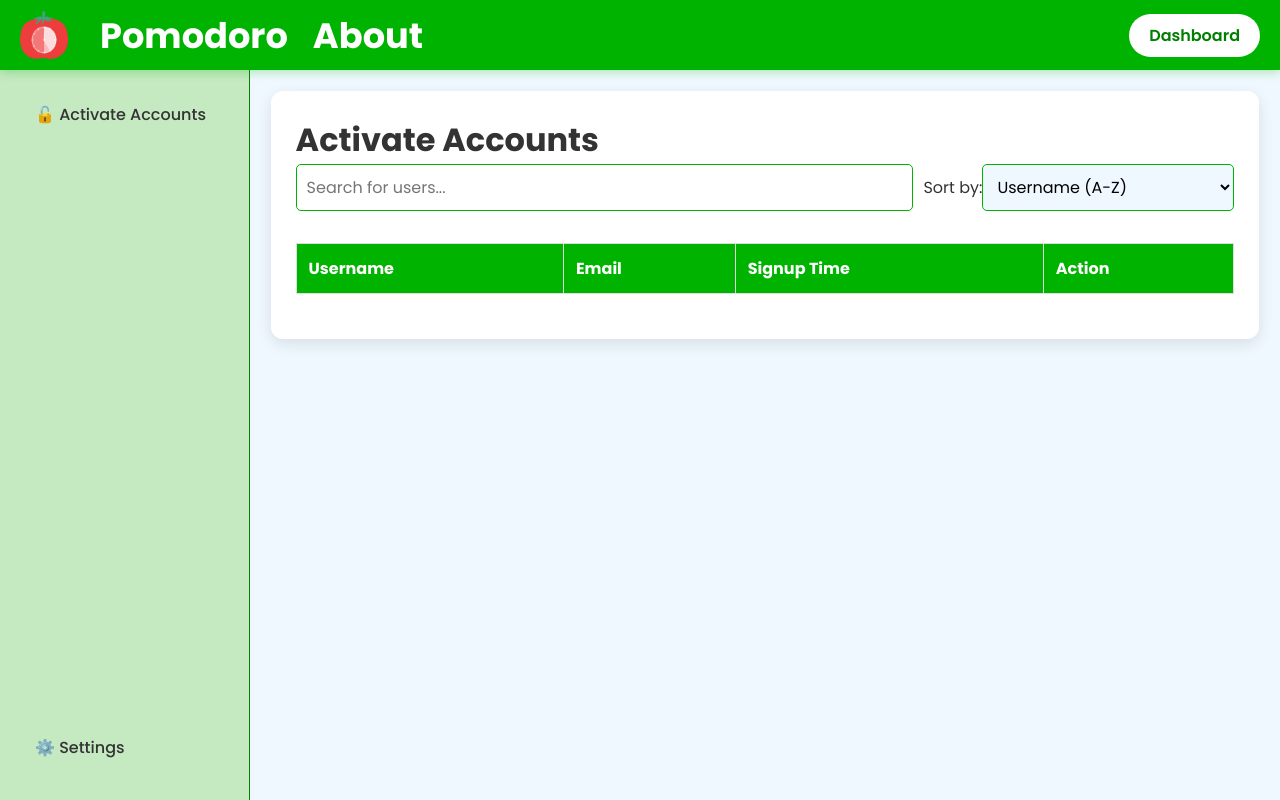
After one commit to chaulagainrupak/pomodoro-log, a Flask app: page /adminDashboard in a window 1280 px wide. The commit adds this page. Run offline with Flask 3, Linux system fonts and the light colour scheme; a user stored in the database is signed in; lists and menus that the app fills with data are empty.

Commit message:
Created admin dashboard with some awesome css changes.

```diff
--- a/app.py
+++ b/app.py
@@ -16,6 +16,8 @@ from werkzeug.security import generate_password_hash, check_password_hash
 from models import *
 from datetime import datetime , timedelta
 import time
+import re
+
 
 app = Flask(__name__)
 app.config['SECRET_KEY'] = 'super secret key man!'
@@ -74,38 +76,55 @@ def login():
             db.session.commit()
             return redirect(url_for('dashboard'))
         else:
-            flash('Invalid username or email, password, or account not activated')
+            flash('Invalid username or email, password, or account not activated', 'error')
     return render_template('login.html')
 
-@app.route('/signup', methods=['POST'])
+@app.route('/signup', methods=['GET', 'POST'])
 def signup():
     if request.method == 'POST':
         username = request.form['username']
         password = request.form['password']
         email = request.form['email']
-        existing_user = User.query.filter_by(username=username).first()
-        if existing_user:
-            flash('Username already exists!')
-        else:
-            hashed_password = generate_password_hash(password, method='pbkdf2:sha256')
-            new_user = User(username=username, password=hashed_password, activate=False, email=email)
-            db.session.add(new_user)
-            db.session.commit()
 
-            # Create default user preferences
-            preferences = UserPreferences(user_id=new_user.id)
-            db.session.add(preferences)
-            db.session.commit()
+        # Validate username and password
+        if not re.match(r'^[a-zA-Z0-9_]{3,}$', username):
+            flash('Username must be at least 3 characters long and contain only letters, numbers, and underscores.', 'error')
+            return redirect(url_for('signup'))
+        if not re.match(r'^(?=.*[A-Za-z])(?=.*\d)(?=.*[@$!%*?&])[A-Za-z\d@$!%*?&]{8,}$', password):
+            flash('Password must be at least 8 characters long and contain a letter, a number, and a special character.', 'error')
+            return redirect(url_for('signup'))
 
-            flash('Account created successfully! Please wait for activation.')
-            return redirect(url_for('login'))
-    return redirect(url_for('login'))
+        try:
+            existing_user = User.query.filter_by(username=username).first()
+            existing_email = User.query.filter_by(email=email).first()
+            if existing_user:
+                flash('Username already exists!', 'error')
+            elif existing_email:
+                flash('Email already exists!', 'error')
+            else:
+                hashed_password = generate_password_hash(password, method='pbkdf2:sha256')
+                new_user = User(username=username, password=hashed_password, activate=False, email=email)
+                db.session.add(new_user)
+                db.session.commit()
+
+                # Create default user preferences
+                preferences = UsersPreferences(user_id=new_user.id)
+                db.session.add(preferences)
+                db.session.commit()
+
+                flash('Account created successfully! Please wait for activation.', 'success')
+                return redirect(url_for('login'))
+        except Exception as e:
+            print(e)
+            flash('An error occurred while creating your account. Please try again.', 'error')
+            db.session.rollback()
+    return render_template('login.html')
+
 
 @app.route('/logout')
 @login_required
 def logout():
     logout_user()
-    return redirect(url_for('hello'))
 
 @app.route('/dashboard')
 @login_required
@@ -113,6 +132,15 @@ def dashboard():
     preferences = UsersPreferences.query.filter_by(user_id=current_user.id).first()
     return render_template('dashboard.html', user=current_user, preferences=preferences)
 
+@app.route('/adminDashboard')
+@login_required
+def adminDashboard():
+    if current_user.role == 'admin':
+        page = request.args.get('page', 1, type=int)
+        users = User.query.filter_by(activate=False).paginate(page=page, per_page=20)
+        return render_template('adminDashboard.html', users=users)
+    else:
+        return redirect('/')
 
 
 @app.route('/activate_user/<int:user_id>', methods=['POST'])
--- /dev/null
+++ b/static/admin.css
@@ -0,0 +1,180 @@
+
+.container {
+    max-width: 1200px;
+    margin: 20px auto;
+    padding: 20px;
+    background-color: white;
+    box-shadow: 0 0 10px rgba(0, 0, 0, 0.1);
+}
+
+
+.user-table {
+    margin-top: 2rem;
+    width: 100%;
+    border-collapse: collapse;
+    margin-bottom: 20px;
+}
+
+.user-table th, .user-table td {
+    border: 1px solid #ddd !important;
+    padding: 12px;
+    text-align: left;
+}
+
+.user-table th {
+    background-color: #f2f2f2;
+    font-weight: bold;
+}
+
+.user-table tr:nth-child(even) {
+    background-color: #f9f9f9;
+}
+
+.user-table tr:hover {
+    background-color: #f1f1f1;
+}
+
+button {
+    padding: 8px 16px;
+    background-color: #4CAF50;
+    color: white;
+    border: none;
+    cursor: pointer;
+    border-radius: 4px;
+}
+
+button:hover {
+    background-color: #45a049;
+}
+
+/* Search and Sort Container */
+.search-container {
+    margin-bottom: 20px;
+    display: flex;
+    justify-content: space-between;
+    align-items: center;
+    flex-wrap: wrap;
+  }
+
+  #searchInput {
+    padding: 10px;
+    font-size: 1rem;
+    border: 1px solid var(--primary-green);
+    border-radius: 5px;
+    flex-grow: 1;
+    margin-right: 10px;
+  }
+
+  #sortSelect {
+    padding: 10px;
+    font-size: 1rem;
+    border: 1px solid var(--primary-green);
+    border-radius: 5px;
+    background-color: var(--background-white);
+  }
+
+  /* User Table */
+  .user-table {
+    width: 100%;
+    border-collapse: collapse;
+    margin-bottom: 20px;
+  }
+
+  .user-table th, .user-table td {
+    padding: 12px;
+    text-align: left;
+    border-bottom: 1px solid #ddd;
+  }
+
+  .user-table th {
+    background-color: var(--primary-green);
+    color: var(--text-light);
+  }
+
+  .user-table tr:nth-child(even) {
+    background-color: #f2f2f2;
+  }
+
+  .user-table tr:hover {
+    background-color: #ddd;
+  }
+
+  .user-table button {
+    background-color: var(--accent-blue);
+    color: var(--text-light);
+    border: none;
+    padding: 8px 12px;
+    border-radius: 5px;
+    cursor: pointer;
+    transition: background-color 0.3s ease;
+  }
+
+  .user-table button:hover {
+    background-color: #1a75ff;
+  }
+
+  /* Pagination */
+  .pagination {
+    display: flex;
+    justify-content: center;
+    margin-top: 20px;
+  }
+
+  .pagination a {
+    color: var(--text-dark);
+    float: left;
+    padding: 8px 16px;
+    text-decoration: none;
+    transition: background-color .3s;
+    border: 1px solid #ddd;
+    margin: 0 4px;
+  }
+
+  .pagination a.active {
+    background-color: var(--primary-green);
+    color: white;
+    border: 1px solid var(--primary-green);
+  }
+
+  .pagination a:hover:not(.active) {
+    background-color: #ddd;
+  }
+
+  /* Responsive Design */
+  @media (max-width: 768px) {
+    .search-container {
+      flex-direction: column;
+      align-items: stretch;
+    }
+
+    #searchInput, #sortSelect {
+      margin-bottom: 10px;
+      margin-right: 0;
+    }
+
+    .user-table {
+      font-size: 0.9rem;
+    }
+
+    .user-table th, .user-table td {
+      padding: 8px;
+    }
+
+    .pagination a {
+      padding: 6px 12px;
+    }
+  }
+
+  @media (max-width: 480px) {
+    .user-table {
+      font-size: 0.8rem;
+    }
+
+    .user-table th, .user-table td {
+      padding: 6px;
+    }
+
+    .pagination a {
+      padding: 4px 8px;
+    }
+  }
--- /dev/null
+++ b/static/admin.js
@@ -0,0 +1,97 @@
+function activateUser(userId) {
+    fetch(`/activate_user/${userId}`, {
+        method: 'POST',
+        headers: {
+            'Content-Type': 'application/json'
+        },
+        body: JSON.stringify({})
+    })
+    .then(response => {
+        if (response.ok) {
+            alert('User activated successfully!');
+            window.location.reload();
+        } else {
+            alert('Failed to activate user.');
+        }
+    })
+    .catch(error => {
+        console.error('Error:', error);
+        alert('An error occurred. Please try again.');
+    });
+}
+
+
+function filterTable() {
+    var input, filter, table, tr, td, i, txtValue;
+    input = document.getElementById("searchInput");
+    filter = input.value.toUpperCase();
+    table = document.querySelector(".user-table");
+    tr = table.getElementsByTagName("tr");
+
+    // Loop through all table rows, starting from the second row (index 1)
+    for (i = 1; i < tr.length; i++) {
+        var found = false;
+        // Loop through all table cells in the current row
+        for (j = 0; j < tr[i].cells.length - 1; j++) { // Exclude last cell (action buttons)
+            td = tr[i].getElementsByTagName("td")[j];
+            if (td) {
+                txtValue = td.textContent || td.innerText;
+                // Check if the current cell contains the search filter
+                if (txtValue.toUpperCase().indexOf(filter) > -1) {
+                    found = true;
+                    break;
+                }
+            }
+        }
+        // Set the display style based on whether the search filter was found
+        tr[i].style.display = found ? "" : "none";
+    }
+}
+
+
+function sortTable() {
+    var table, rows, switching, i, x, y, shouldSwitch;
+    table = document.querySelector(".user-table");
+    switching = true;
+
+    // Get the index of the column to sort by
+    var sortSelect = document.getElementById("sortSelect");
+    var sortOption = sortSelect.options[sortSelect.selectedIndex].value;
+
+    while (switching) {
+        switching = false;
+        rows = table.rows;
+
+        for (i = 1; i < (rows.length - 1); i++) {
+            shouldSwitch = false;
+            x = rows[i].getElementsByTagName("td")[getColumnIndex(sortOption)];
+            y = rows[i + 1].getElementsByTagName("td")[getColumnIndex(sortOption)];
+
+            if (x.innerHTML.toLowerCase() > y.innerHTML.toLowerCase()) {
+                shouldSwitch = true;
+                break;
+            }
+        }
+
+        if (shouldSwitch) {
+            rows[i].parentNode.insertBefore(rows[i + 1], rows[i]);
+            switching = true;
+        }
+    }
+}
+
+function getColumnIndex(sortOption) {
+    switch (sortOption) {
+        case "username_asc":
+        case "username_desc":
+            return 0; // Username column index
+        case "email_asc":
+        case "email_desc":
+            return 1; // Email column index
+        case "signup_asc":
+        case "signup_desc":
+            return 2; // Signup Time column index
+        default:
+            return 0; // Default to Username column index
+    }
+}
--- a/static/scripts.js
+++ b/static/scripts.js
@@ -53,7 +53,6 @@ let startTimer = (pomoDuration, shortBreakDur, longBreakDur) => {
   if (!startButton) return;
 
   const currentMode = getCurrentMode();
-  initializeClock();
   createCurrentSession();
 
   let duration;
@@ -142,7 +141,6 @@ function switchToNextMode() {
 let resetTimer = () => {
   if (currentTimerInterval) {
     clearInterval(currentTimerInterval);
-    resetClock();
     updateCurrentSession();
   }
   const resetButton = document.getElementById("resetButton");
@@ -197,7 +195,6 @@ function displayTimeLeft(seconds, timeDisplayId) {
           totalSeconds = longBreakDuration * 60;
           break;
   }
-  updateClockMask(totalSeconds - seconds, totalSeconds);
 }
 // Function to play the ding sound
 function playDingSound() {
@@ -290,7 +287,6 @@ let getCurrentMode = () => {
 
 // Add event listener to DOMContentLoaded to initialize mode change functionality
 document.addEventListener("DOMContentLoaded", function () {
-  initializeClock();
   changeMode();
   initializeTimer();
 });
--- a/static/styles.css
+++ b/static/styles.css
@@ -50,7 +50,7 @@ body {
 }
 
 .navLeft a {
-  color: var(--text-light);
+  color: var(--text-light) !important;
   text-decoration: none;
   font-size: 1.1rem;
   font-weight: 500;
@@ -94,6 +94,10 @@ body {
   padding: 20px;
   overflow-y: auto;
   border-right: 1px solid var(--secondary-green);
+
+  display: flex;
+  flex-direction: column;
+  justify-content: space-between;
 }
 .section-link {
   display: block;
@@ -314,17 +318,6 @@ body {
   overflow: hidden;
 }
 
-.clock-mask {
-  position: absolute;
-  width: 50%;
-  height: 100%;
-  background-color: var(--accent-blue);
-  opacity: 0.4;
-  right: 0;
-  transform-origin: left center;
-  transition: transform 0.1s linear;
-}
-
 .time {
   position: absolute;
   top: 50%;
@@ -349,14 +342,6 @@ body {
   }
 }
 
-.sidebar-toggle {
-  display: none;
-  background: none;
-  border: none;
-  color: var(--text-light);
-  font-size: 1.5rem;
-  cursor: pointer;
-}
 
 @media (max-width: 1024px) {
   .sidebar-toggle {
--- /dev/null
+++ b/templates/adminDashboard.html
@@ -0,0 +1,147 @@
+<!DOCTYPE html>
+<html lang="en">
+
+<head>
+    <meta charset="UTF-8">
+    <meta name="viewport" content="width=device-width, initial-scale=1.0">
+    <link rel="icon" href="../static/favicon.ico" type="image/x-icon">
+    <title>Pomodoro-Log</title>
+    <link rel="stylesheet" href="{{ url_for('static', filename='styles.css') }}">
+    <link rel="stylesheet" href="{{ url_for('static', filename='admin.css') }}">
+    <script src="{{ url_for('static', filename='admin.js') }}"></script>
+    <script src="https://cdn.jsdelivr.net/npm/chart.js"></script>
+
+    <style>
+        body {
+            display: flex;
+            flex-direction: column;
+        }
+
+
+    </style>
+</head>
+
+<body>
+    <div class="nav">
+        {% if current_user.is_authenticated %}
+        <div class="navLeft">
+            <img src="../static/favicon.ico" alt="logo">
+            <a href="/pomodoro">
+                <h1>Pomodoro</h1>
+            </a>
+            <a href="/about">
+                <h1>About</h1>
+            </a>
+        </div>
+        <div class="navRight">
+            <a href="/dashboard">Dashboard</a>
+        </div>
+        {% else %}
+        <div class="navLeft">
+            <img src="../static/favicon.ico" alt="logo">
+            <a href="/pomodoro">
+                <h1>Pomodoro</h1>
+            </a>
+            <a href="/about">
+                <h1>About</h1>
+            </a>
+        </div>
+        <div class="navRight">
+            <a href="/login">Login / Signup</a>
+        </div>
+        {% endif %}
+    </div>
+
+    <div class="content">
+        <div class="sidebar">
+            <div class="sidebarTop">
+                {% if current_user.is_authenticated %}
+                <a href="#activate" class="section-link">🔓 Activate Accounts</a>
+                {% else %}
+                <a href="/login">Login</a>
+                <a href="/signup">Signup</a>
+                {% endif %}
+            </div>
+
+            <div class="sidebarBottom">
+                {% if current_user.role == 'admin' %}
+                <!-- <a href="/adminDashboard" class="section-link">👨‍💻 Admin Dashboard</a> -->
+                {% endif %}
+                <a href="/settings" class="section-link">⚙️ Settings</a>
+            </div>
+        </div>
+
+        <div class="userContent">
+            <div class="sections">
+                <div id="activate" class="section">
+                    <h2>Activate Accounts</h2>
+
+                    <div class="search-container">
+                        <input type="text" id="searchInput" onkeyup="filterTable()" placeholder="Search for users...">
+                        <label for="sortSelect">Sort by: </label>
+                        <select id="sortSelect" onchange="sortTable()">
+                            <option value="username_asc">Username (A-Z)</option>
+                            <option value="username_desc">Username (Z-A)</option>
+                            <option value="email_asc">Email (A-Z)</option>
+                            <option value="email_desc">Email (Z-A)</option>
+                            <option value="signup_asc">Signup Time (Oldest first)</option>
+                            <option value="signup_desc">Signup Time (Newest first)</option>
+                        </select>
+                    </div>
+
+                    <table class="user-table">
+                        <thead>
+                            <tr>
+                                <th>Username</th>
+                                <th>Email</th>
+                                <th>Signup Time</th>
+                                <th>Action</th>
+                            </tr>
+                        </thead>
+                        <tbody>
+                            {% for user in users.items %}
+                            <tr>
+                                <td>{{ user.username }}</td>
+                                <td>{{ user.email }}</td>
+                                <td>{{ user.signup_time.strftime('%Y-%m-%d %H:%M:%S') }}</td>
+                                <td>
+                                    <button onclick="activateUser({{ user.id }})">Activate</button>
+                                </td>
+                            </tr>
+                            {% endfor %}
+                        </tbody>
+                    </table>
+
+                    <div class="pagination">
+                        {% if users.has_prev %}
+                        <a href="{{ url_for('adminDashboard', page=users.prev_num) }}">&laquo; Previous</a>
+                        {% endif %}
+
+                        {% for page_num in users.iter_pages() %}
+                            {% if page_num %}
+                                {% if users.page == page_num %}
+                                    <a class="active" href="#">{{ page_num }}</a>
+                                {% else %}
+                                    <a href="{{ url_for('adminDashboard', page=page_num) }}">{{ page_num }}</a>
+                                {% endif %}
+                            {% else %}
+                                <span class="ellipsis">...</span>
+                            {% endif %}
+
+                            {% if page_num and loop.index == 10 and users.pages > 10 %}
+                                <span class="ellipsis">...</span>
+                            {% endif %}
+                        {% endfor %}
+
+                        {% if users.has_next %}
+                        <a href="{{ url_for('adminDashboard', page=users.next_num) }}">Next &raquo;</a>
+                        {% endif %}
+                    </div>
+                </div>
+            </div>
+        </div>
+    </div>
+
+</body>
+
+</html>
--- a/templates/index.html
+++ b/templates/index.html
@@ -10,8 +10,11 @@
 <body>
     <div class="nav">
         {% if current_user.is_authenticated %}
+
         <div class="navLeft">
             <img src="../static/favicon.ico" alt="logo">
+            <a href="/pomodoro"> <h1>Pomodoro</h1> </a>
+            <a href="/about"> <h1>About</h1> </a>
         </div>
 
         <div class="navRight">
@@ -23,7 +26,6 @@
             <a href="/pomodoro"> <h1>Pomodoro</h1> </a>
             <a href="/about"> <h1>About</h1> </a>
         </div>
-
         <div class="navRight">
             <a href="/login">Login / Signup</a>
         </div>
```
Also changed, not shown: signups.py (added, +26 -0 lines), static/pomodoro.js (+0 -34 lines), templates/dashboard.html (+14 -5 lines), templates/login.html (+119 -2 lines).
